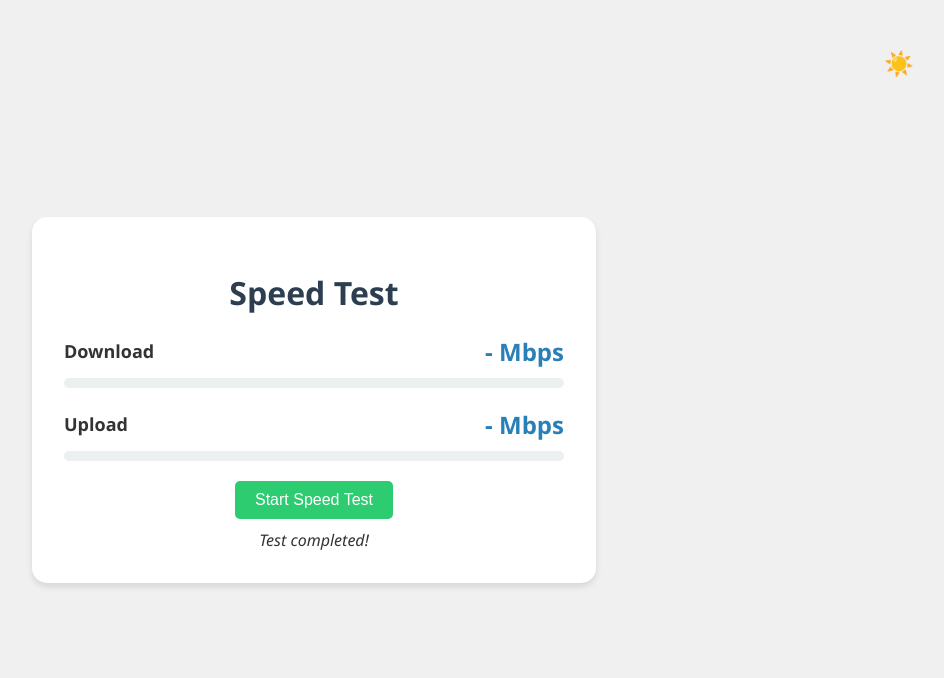
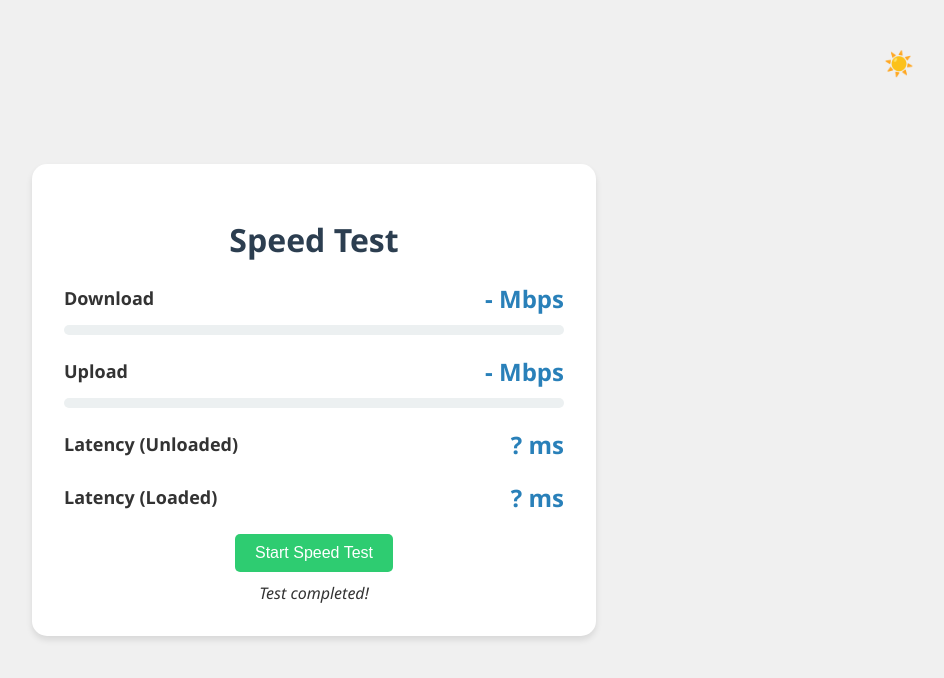
Before and after one commit to infinitehoaxx/speedtest, a plain HTML site: page index.html in a window 1280 px wide. Both pictures are taken after a click on the button "Start Speed Test". Shown: the whole page, without its empty margins (326-1270 px from the left). Drawn offline with Linux system fonts and the light colour scheme; no server answers.

Commit message:
Update index.html

```diff
--- a/index.html
+++ b/index.html
@@ -3,14 +3,14 @@
 <head>
     <meta charset="UTF-8">
     <meta name="viewport" content="width=device-width, initial-scale=1.0">
-		<title>Speed Test with Dark Mode</title>
+    <title>Comprehensive Speed Test</title>
     <style>
         body {
             font-family: 'Segoe UI', Tahoma, Geneva, Verdana, sans-serif;
             display: flex;
             justify-content: center;
             align-items: center;
-						height: 100vh;
+            min-height: 100vh;
             margin: 0;
             transition: background-color 0.3s, color 0.3s;
         }
@@ -32,7 +32,7 @@
             transition: background-color 0.3s, box-shadow 0.3s;
         }
         .dark-mode .container {
-						background-color: rgb(38, 42, 43);
+            background-color: #333;
             box-shadow: 0 4px 6px rgba(255,255,255,0.1);
         }
         h1 {
@@ -55,12 +55,12 @@
             font-size: 18px;
             font-weight: bold;
         }
-				.speed-result {
+        .result {
             font-size: 24px;
             font-weight: bold;
             color: #2980b9;
         }
-				.dark-mode .speed-result {
+        .dark-mode .result {
             color: #3498db;
         }
         .progress-bar {
@@ -122,7 +122,7 @@
         <div class="test-container">
             <div class="test-header">
                 <span class="test-type">Download</span>
-								<span id="downloadSpeed" class="speed-result">- Mbps</span>
+                <span id="downloadSpeed" class="result">- Mbps</span>
             </div>
             <div class="progress-bar">
                 <div id="downloadProgress" class="progress-bar-fill"></div>
@@ -131,10 +131,22 @@
         <div class="test-container">
             <div class="test-header">
                 <span class="test-type">Upload</span>
-								<span id="uploadSpeed" class="speed-result">- Mbps</span>
+                <span id="uploadSpeed" class="result">- Mbps</span>
             </div>
             <div class="progress-bar">
                 <div id="uploadProgress" class="progress-bar-fill"></div>
+            </div>
+        </div>
+        <div class="test-container">
+            <div class="test-header">
+                <span class="test-type">Latency (Unloaded)</span>
+                <span id="unloadedLatency" class="result">- ms</span>
+            </div>
+        </div>
+        <div class="test-container">
+            <div class="test-header">
+                <span class="test-type">Latency (Loaded)</span>
+                <span id="loadedLatency" class="result">- ms</span>
             </div>
         </div>
         <button id="startTest">Start Speed Test</button>
@@ -145,6 +157,8 @@
         const startButton = document.getElementById('startTest');
         const downloadSpeedElement = document.getElementById('downloadSpeed');
         const uploadSpeedElement = document.getElementById('uploadSpeed');
+        const unloadedLatencyElement = document.getElementById('unloadedLatency');
+        const loadedLatencyElement = document.getElementById('loadedLatency');
         const downloadProgressElement = document.getElementById('downloadProgress');
         const uploadProgressElement = document.getElementById('uploadProgress');
         const statusElement = document.getElementById('status');
@@ -155,14 +169,45 @@
             startButton.disabled = true;
             downloadSpeedElement.textContent = '- Mbps';
             uploadSpeedElement.textContent = '- Mbps';
+            unloadedLatencyElement.textContent = '- ms';
+            loadedLatencyElement.textContent = '- ms';
             downloadProgressElement.style.width = '0%';
             uploadProgressElement.style.width = '0%';
 
+            await testUnloadedLatency();
             await testDownloadSpeed();
             await testUploadSpeed();
+            await testLoadedLatency();
 
             startButton.disabled = false;
             statusElement.textContent = 'Test completed!';
+        }
+
+        async function testUnloadedLatency() {
+            statusElement.textContent = 'Testing unloaded latency...';
+            const latency = await measureLatency();
+            unloadedLatencyElement.textContent = latency + ' ms';
+        }
+
+        async function testLoadedLatency() {
+            statusElement.textContent = 'Testing loaded latency...';
+            const latency = await measureLatency(true);
+            loadedLatencyElement.textContent = latency + ' ms';
+        }
+
+        async function measureLatency(loaded = false) {
+            const startTime = new Date().getTime();
+            const url = 'https://speed.cloudflare.com/__down';
+            const size = loaded ? 1000000 : 1; // 1MB for loaded, 1B for unloaded
+
+            try {
+                await fetch(`${url}?bytes=${size}`);
+                const endTime = new Date().getTime();
+                return endTime - startTime;
+            } catch (error) {
+                console.error('Error measuring latency:', error);
+                return '?';
+            }
         }
 
         async function testDownloadSpeed() {
```
Lines whose indentation alone changed are shown as unchanged.
